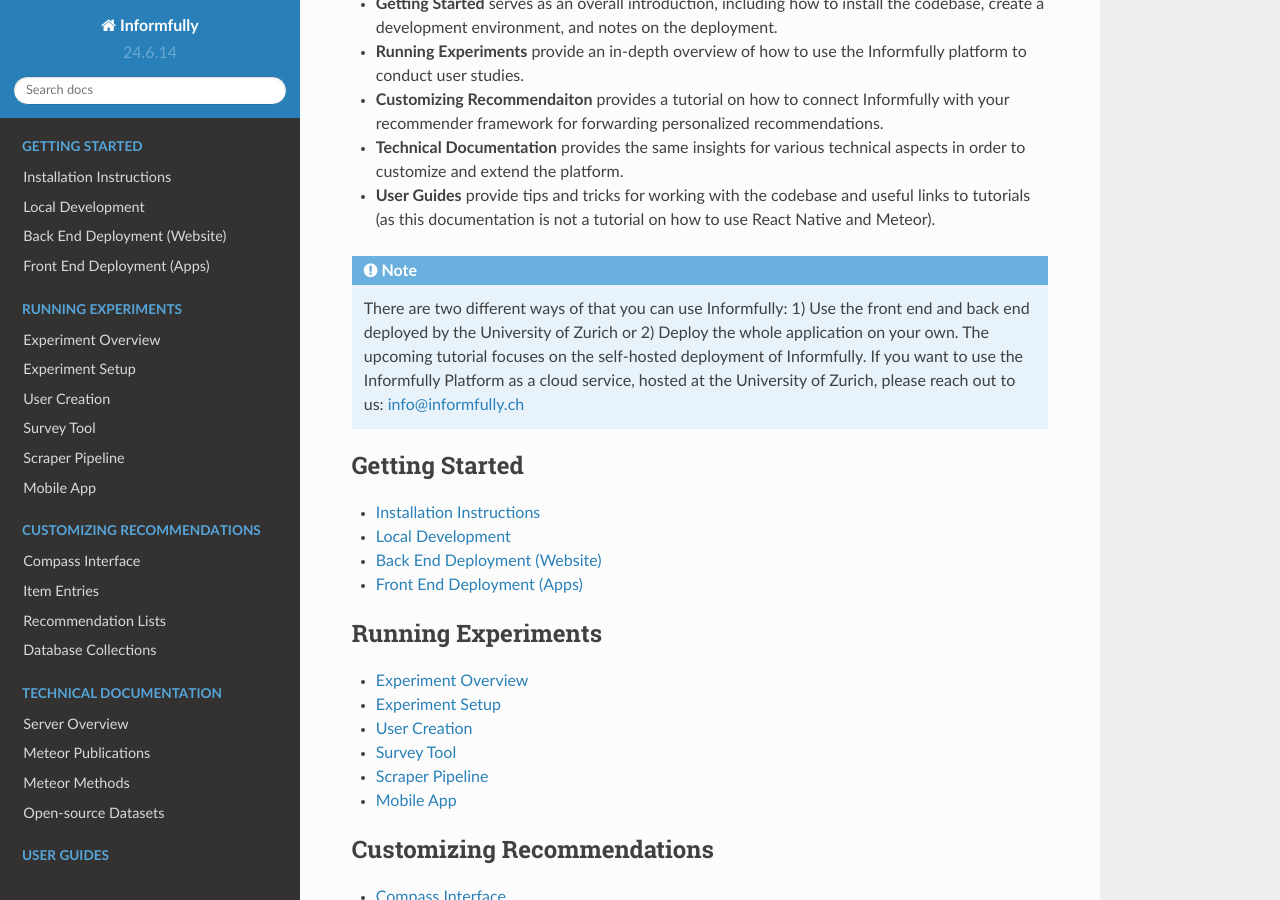
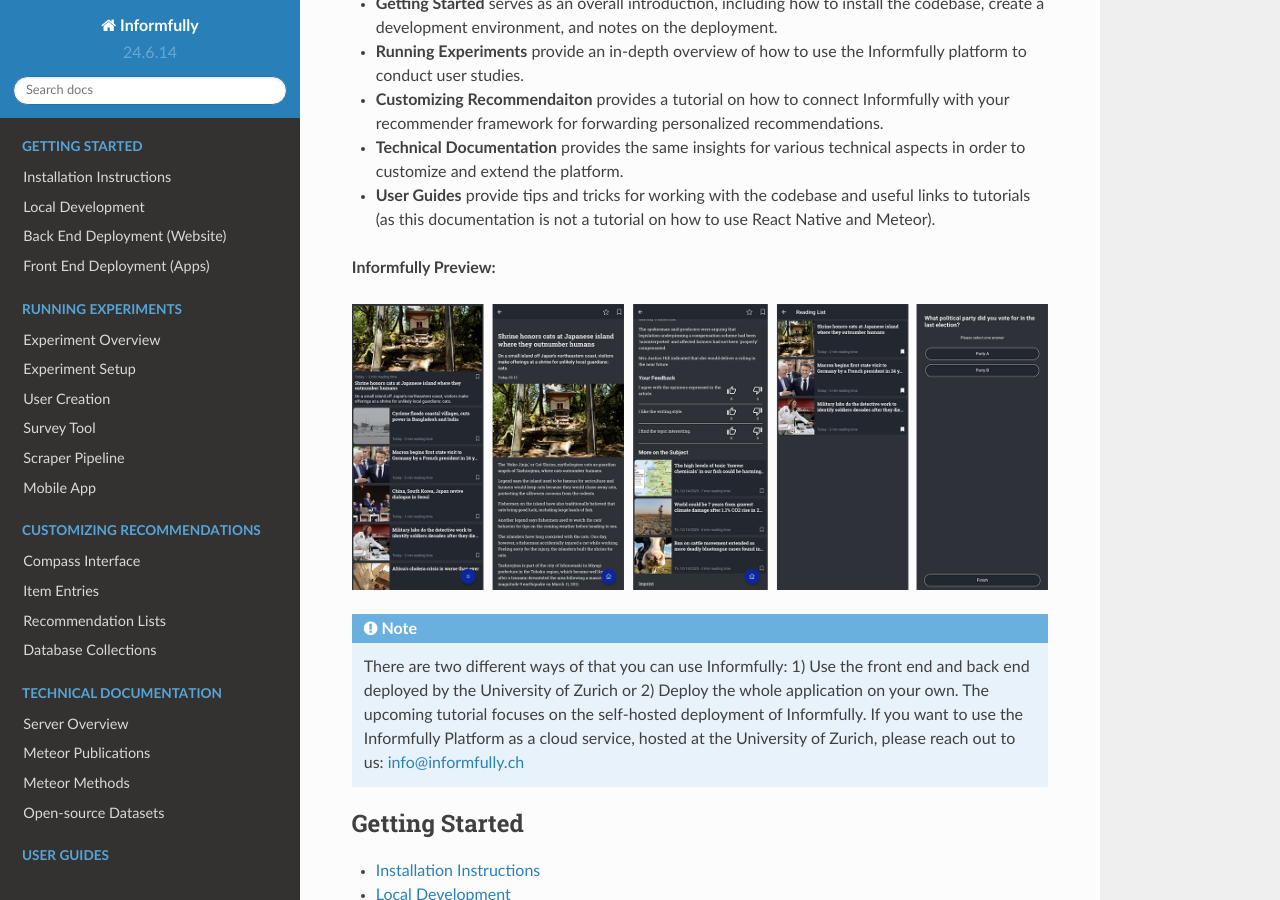
Before and after one commit to Informfully/Documentation, a Sphinx documentation site: the page built from docs/source/index.rst, in a window 1280 px wide and 900 px high, scrolled down 955 px. Built offline with Sphinx 7.4.7 and the Read the Docs theme 2.0.0, drawn with Linux system fonts in a browser that asks for light colours.

Commit message:
Informfully assets reorganized

```diff
--- a/docs/source/index.rst
+++ b/docs/source/index.rst
@@ -32,6 +32,12 @@
 * **Customizing Recommendaiton** provides a tutorial on how to connect Informfully with your recommender framework for forwarding personalized recommendations.
 * **Technical Documentation** provides the same insights for various technical aspects in order to customize and extend the platform.
 * **User Guides** provide tips and tricks for working with the codebase and useful links to tutorials (as this documentation is not a tutorial on how to use React Native and Meteor).
+
+**Informfully Preview:**
+
+.. image:: img/informfully_assets/informfully_app_screens.png
+   :width: 700
+   :alt: Informfully app screenshots
 
 .. note::
 
```
Also changed, not shown: docs/source/img/informfully_assets/informfully_app_screens.png (renamed from assets/informfully_app_screens.png), docs/source/img/informfully_assets/informfully_logo_icon.png (renamed from assets/informfully_logo_icon.png), docs/source/img/informfully_assets/informfully_qr_code.png (renamed from assets/informfully_qr_code.png).
